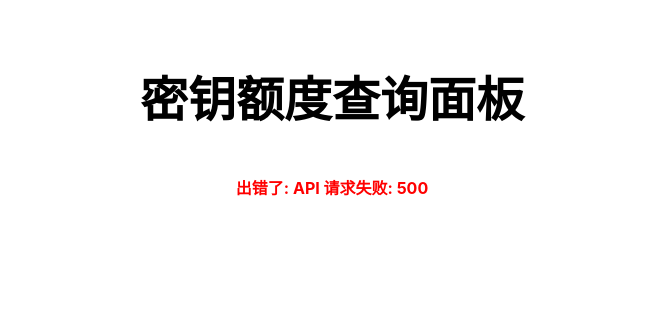
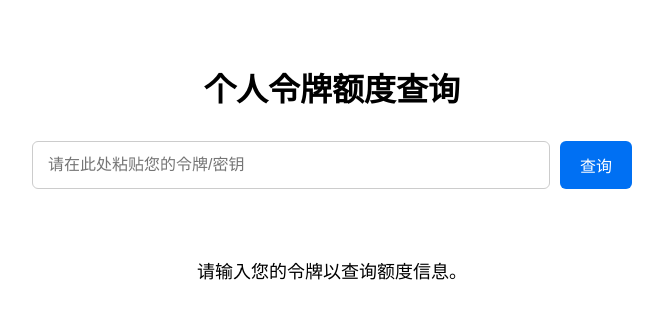
Before and after one commit to yuzhoubooom/my-quota-checker, a Next.js app: page / in a window 1280 px wide. Shown: the top 318 px of the page, without its empty margins (308-971 px from the left). Built offline with nearby package versions, Linux system fonts and the light colour scheme; no server answers.

Commit message:
feat: implement self-service token query portal

```diff
--- a/pages/api/check.js
+++ b/pages/api/check.js
@@ -1,50 +1,50 @@
 export default async function handler(req, res) {
-  if (req.method === 'POST') {
-    // 1. 同时读取令牌和用户ID两个环境变量
-    const token = process.env.GLOBAL_VIP_ACCESS_TOKEN;
-    const userId = process.env.GLOBAL_VIP_USER_ID;
-
-    // 2. 确保两个变量都已成功配置
-    if (!token || !userId) {
-      let missingVars = [];
-      if (!token) missingVars.push('GLOBAL_VIP_ACCESS_TOKEN');
-      if (!userId) missingVars.push('GLOBAL_VIP_USER_ID');
-      return res.status(500).json({ error: `服务端未配置必要的环境变量: ${missingVars.join(', ')}` });
+  // 只接受 POST 请求
+  if (req.method !== 'POST') {
+    return res.status(405).json({ message: '方法不允许 (Method Not Allowed)' });
   }
 
   try {
-      const url = 'https://globalai.vip/api/token/';
+    // 从前端请求的 body 中获取用户输入的 token
+    const { token } = req.body;
 
-      const response = await fetch(url, {
+    // 如果用户没有提供 token，返回错误
+    if (!token) {
+      return res.status(400).json({ message: '必须提供令牌 (Token is required)' });
+    }
+
+    // --- 后端仍然需要获取完整列表以进行查找 ---
+    const response = await fetch('https://globalai.vip/api/token/list', {
       method: 'GET',
       headers: {
-          'Authorization': `Bearer ${token}`,
-          // 3. 【决定性修正】将从环境变量中读取到的 userId 作为 'New-Api-User' 头的值
-          'New-Api-User': userId,
-          'Content-Type': 'application/json'
+        'Authorization': `Bearer ${process.env.API_KEY}`,
+        'Accept': 'application/json'
       }
     });
 
     if (!response.ok) {
+      // 如果上游服务器出错，则将错误传递给前端
       const errorText = await response.text();
-        console.error(`上游API请求失败: ${response.status}`, errorText);
-        return res.status(401).json({ error: `上游API认证失败: ${errorText}` });
+      console.error('Upstream API Error:', errorText);
+      return res.status(response.status).json({ message: `上游服务器错误 (Upstream server error): ${response.statusText}` });
     }
 
-      const result = await response.json();
+    const allData = await response.json();
+    const allTokens = allData.data;
 
-      if (result && result.success && result.data && Array.isArray(result.data.items)) {
-        res.status(200).json(result.data.items);
+    // --- 核心逻辑：在列表中查找匹配的 token ---
+    const foundToken = allTokens.find(t => t.key === token.trim());
+
+    if (foundToken) {
+      // 如果找到了，只返回那一条数据
+      res.status(200).json(foundToken);
     } else {
-        res.status(500).json({ error: '上游API返回数据格式不正确', details: result });
+      // 如果没找到，返回 404 Not Found
+      res.status(404).json({ message: '令牌未找到或无效 (Token not found or invalid)' });
     }
 
   } catch (error) {
-      console.error('调用外部API时发生网络或解析错误:', error);
-      res.status(500).json({ error: '调用上游API失败，请检查网络或服务器日志。' });
-    }
-  } else {
-    res.setHeader('Allow', 'POST');
-    res.status(405).end('Method Not Allowed');
+    console.error('Server-side Error:', error);
+    res.status(500).json({ message: '服务器内部错误 (Internal Server Error)' });
   }
 }
--- a/pages/index.js
+++ b/pages/index.js
@@ -1,96 +1,118 @@
-import { useState, useEffect } from 'react';
+import { useState } from 'react';
 
-// --- 样式对象 (内联, 无需额外CSS文件) ---
+// --- 样式对象 (无需额外CSS文件) ---
 const styles = {
   container: { padding: '0 2rem', fontFamily: '-apple-system, BlinkMacSystemFont, "Segoe UI", Roboto, Oxygen, Ubuntu, Cantarell, "Fira Sans", "Droid Sans", "Helvetica Neue", sans-serif' },
   main: { minHeight: '100vh', padding: '4rem 0', display: 'flex', flexDirection: 'column', alignItems: 'center' },
-  title: { margin: '0 0 2rem 0', lineHeight: '1.15', fontSize: '3rem', textAlign: 'center' },
-  grid: { display: 'flex', justifyContent: 'center', width: '100%', maxWidth: '900px' },
-  table: { width: '100%', borderCollapse: 'collapse', marginTop: '1.5rem', boxShadow: '0 2px 8px rgba(0,0,0,0.1)' },
-  th: { borderBottom: '2px solid #0070f3', padding: '12px 15px', textAlign: 'left', backgroundColor: '#f8f9fa', color: '#333', fontWeight: '600' },
-  td: { borderBottom: '1px solid #eaeaea', padding: '10px 15px', textAlign: 'left' },
-  keyName: { fontWeight: 'bold' },
-  key: { fontFamily: 'monospace', fontSize: '0.9rem', backgroundColor: '#f0f0f0', padding: '2px 5px', borderRadius: '4px' },
-  currency: { fontFamily: 'monospace', fontSize: '1rem' },
-  statusActive: { color: 'green' },
-  statusInactive: { color: 'red' },
-  error: { color: 'red', fontWeight: 'bold' },
-  loading: { fontSize: '1.2rem', color: '#555' }
+  title: { margin: '0 0 2rem 0', lineHeight: '1.15', fontSize: '32px', textAlign: 'center' },
+  form: { width: '100%', maxWidth: '600px', display: 'flex', gap: '10px' },
+  input: { flexGrow: '1', padding: '12px 15px', fontSize: '16px', border: '1px solid #ccc', borderRadius: '6px' },
+  button: { padding: '12px 20px', fontSize: '16px', border: 'none', borderRadius: '6px', backgroundColor: '#0070f3', color: 'white', cursor: 'pointer' },
+  resultArea: { marginTop: '30px', width: '100%', maxWidth: '600px' },
+  resultCard: { background: '#f9f9f9', border: '1px solid #eaeaea', borderRadius: '8px', padding: '20px', boxShadow: '0 4px 12px rgba(0,0,0,0.1)' },
+  dl: { margin: 0 },
+  dt: { fontWeight: 'bold', color: '#555', marginTop: '12px' },
+  dd: { margin: '4px 0 0 0', fontSize: '18px', fontFamily: 'monospace', color: '#000', wordBreak: 'break-all' },
+  ddStatusActive: { color: 'green' },
+  ddStatusInactive: { color: 'red' },
+  message: { textAlign: 'center', fontSize: '18px', padding: '20px' },
+  errorMessage: { color: 'red' }
 };
 
 // --- 额度转换核心函数 ---
 const CONVERSION_RATE = 500000; // 500,000点 = $1.00
-const convertToUSD = (quota) => (quota / CONVERSION_RATE).toFixed(4); // 显示到小数点后4位以提高精度
+const convertToUSD = (quota) => `$${(quota / CONVERSION_RATE).toFixed(4)}`;
 
-// --- 页面核心组件 ---
-export default function HomePage() {
-  const [isLoading, setIsLoading] = useState(true);
+export default function QueryPage() {
+  const [tokenInput, setTokenInput] = useState('');
+  const [isLoading, setIsLoading] = useState(false);
   const [error, setError] = useState(null);
-  const [items, setItems] = useState([]);
+  const [result, setResult] = useState(null);
 
-  useEffect(() => {
-    const fetchData = async () => {
+  const handleSearch = async (e) => {
+    e.preventDefault();
+    if (!tokenInput.trim()) return;
+
+    setIsLoading(true);
+    setError(null);
+    setResult(null);
+
     try {
-        const response = await fetch('/api/check', { method: 'POST' });
+      const response = await fetch('/api/check', {
+        method: 'POST',
+        headers: { 'Content-Type': 'application/json' },
+        body: JSON.stringify({ token: tokenInput.trim() }),
+      });
+
+      const data = await response.json();
+
       if (!response.ok) {
-          throw new Error(`API 请求失败: ${response.status}`);
+        throw new Error(data.message || '查询失败，请检查您的令牌。');
       }
-        const data = await response.json();
-        setItems(data);
+
+      setResult(data);
+
     } catch (err) {
       setError(err.message);
     } finally {
       setIsLoading(false);
     }
   };
-    fetchData();
-  }, []);
 
-  const renderContent = () => {
-    if (isLoading) return <p style={styles.loading}>正在查询额度信息，请稍候...</p>;
-    if (error) return <p style={styles.error}>出错了: {error}</p>;
-    if (!items || items.length === 0) return <p>成功连接，但未获取到任何密钥信息。</p>;
+  const renderResult = () => {
+    if (isLoading) return <p style={styles.message}>查询中...</p>;
+    if (error) return <p style={{...styles.message, ...styles.errorMessage}}>{error}</p>;
+    if (!result) return <p style={styles.message}>请输入您的令牌以查询额度信息。</p>;
+
+    // 再次确认：根据我们之前的分析，API的remain_quota是已用，used_quota是剩余
+    const usedUSD = convertToUSD(result.remain_quota);
+    const remainingUSD = convertToUSD(result.used_quota);
+    const totalUSD = convertToUSD(result.remain_quota + result.used_quota);
 
     return (
-      <table style={styles.table}>
-        <thead>
-          <tr>
-            <th style={styles.th}>名称</th>
-            <th style={styles.th}>密钥 (部分)</th>
-            <th style={styles.th}>已用额度 (USD)</th>
-            <th style={styles.th}>剩余额度 (USD)</th>
-            <th style={styles.th}>总额度 (USD)</th>
-            <th style={styles.th}>状态</th>
-          </tr>
-        </thead>
-        <tbody>
-          {items.map((item) => {
-            // 根据我们分析出的逻辑进行换算
-            const usedUSD = convertToUSD(item.remain_quota);
-            const remainingUSD = convertToUSD(item.used_quota);
-            const totalUSD = (parseFloat(usedUSD) + parseFloat(remainingUSD)).toFixed(4);
+      <div style={styles.resultCard}>
+        <dl style={styles.dl}>
+          <dt style={styles.dt}>名称</dt>
+          <dd style={styles.dd}>{result.name}</dd>
 
-            return (
-              <tr key={item.id}>
-                <td style={{...styles.td, ...styles.keyName}}>{item.name}</td>
-                <td style={styles.td}><code style={styles.key}>{`${item.key.substring(0, 8)}...`}</code></td>
-                <td style={{...styles.td, ...styles.currency}}>${usedUSD}</td>
-                <td style={{...styles.td, ...styles.currency}}>${remainingUSD}</td>
-                <td style={{...styles.td, ...styles.currency}}>${totalUSD}</td>
-                <td style={item.status === 1 ? styles.statusActive : styles.statusInactive}>{item.status === 1 ? '✅ 正常' : '❌ 禁用'}</td>
-              </tr>
+          <dt style={styles.dt}>状态</dt>
+          <dd style={{...styles.dd, ...(result.status === 1 ? styles.ddStatusActive : styles.ddStatusInactive)}}>
+            {result.status === 1 ? '✅ 正常' : '❌ 禁用'}
+          </dd>
+
+          <dt style={styles.dt}>已用额度</dt>
+          <dd style={styles.dd}>{usedUSD}</dd>
+
+          <dt style={styles.dt}>剩余额度</dt>
+          <dd style={styles.dd}>{remainingUSD}</dd>
+
+          <dt style={styles.dt}>总额度</dt>
+          <dd style={styles.dd}>{totalUSD}</dd>
+        </dl>
+      </div>
     );
-          })}
-        </tbody>
-      </table>
-    );
-  };
+  }
 
   return (
     <div style={styles.container}>
       <main style={styles.main}>
-        <h1 style={styles.title}>密钥额度查询面板</h1>
-        <div style={styles.grid}>{renderContent()}</div>
+        <h1 style={styles.title}>个人令牌额度查询</h1>
+        <form style={styles.form} onSubmit={handleSearch}>
+          <input
+            type="text"
+            style={styles.input}
+            value={tokenInput}
+            onChange={(e) => setTokenInput(e.target.value)}
+            placeholder="请在此处粘贴您的令牌/密钥"
+            aria-label="Token Input"
+          />
+          <button type="submit" style={styles.button} disabled={isLoading}>
+            {isLoading ? '查询中...' : '查询'}
+          </button>
+        </form>
+        <div style={styles.resultArea}>
+          {renderResult()}
+        </div>
       </main>
     </div>
   );
```
Lines whose indentation alone changed are shown as unchanged.
